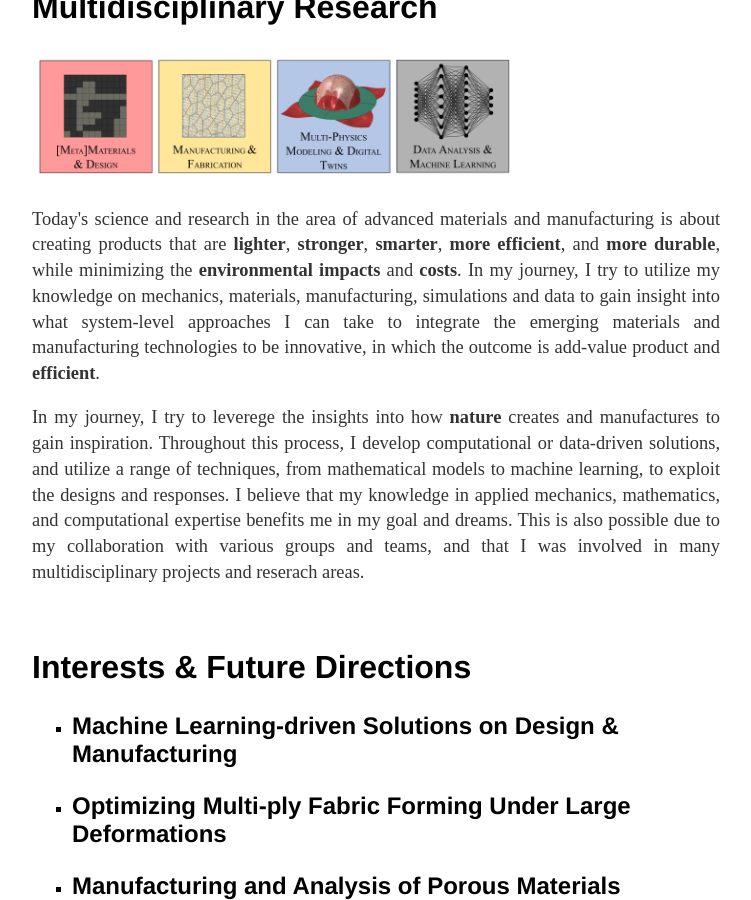
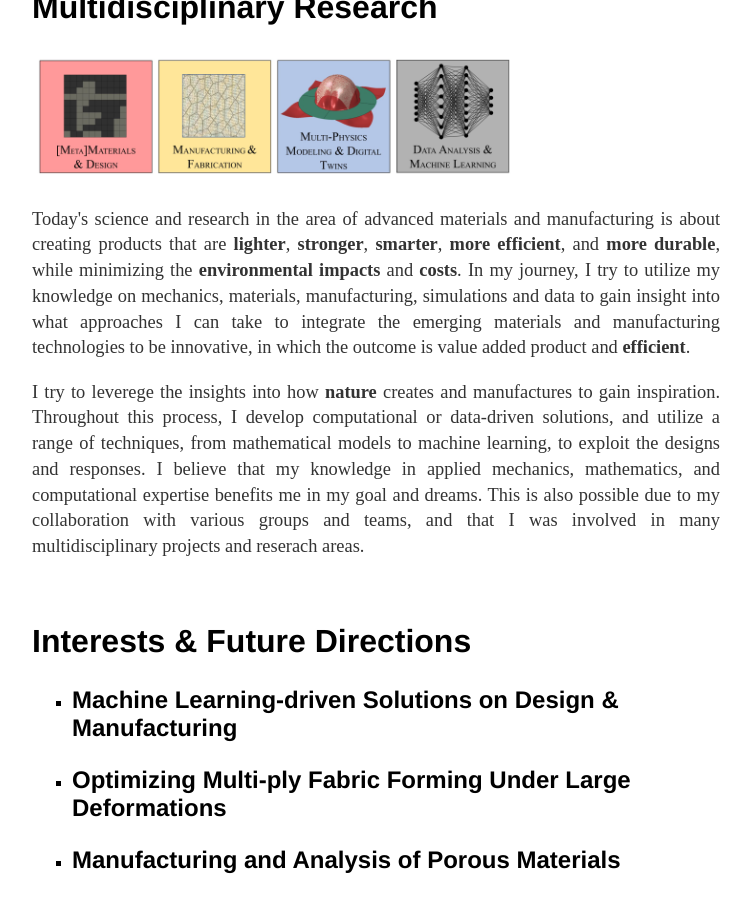
Before and after one commit to rsourki/rsourki.github.io, a Jekyll site: the page built from research/index.html, in a window 1280 px wide and 900 px high, scrolled down 370 px. Shown: the whole window, without its empty margins (304-1055 px from the left). Built offline with Jekyll 4.4.1, drawn with Linux system fonts in a browser that asks for light colours.

Commit message:
Update index.html

```diff
--- a/research/index.html
+++ b/research/index.html
@@ -19,9 +19,9 @@ title: Research - Reza Sourki Webpage
 	<p>Today's science and research in the area of advanced materials and manufacturing is about creating products that
 	are <b>lighter</b>, <b>stronger</b>, <b>smarter</b>, <b>more efficient</b>, and <b>more durable</b>, while minimizing the <b>environmental impacts</b> and <b>costs</b>.
 	In my journey, I try to utilize my knowledge on mechanics, materials, manufacturing, simulations and data to gain insight into
-	what system-level approaches I can take to integrate the emerging materials and manufacturing technologies to be innovative, in which the outcome is
-	add-value product and <b>efficient</b>.</p>
-	<p>In my journey, I try to leverege the insights into how <b>nature</b> creates and manufactures to gain inspiration. Throughout this process, I develop
+	what approaches I can take to integrate the emerging materials and manufacturing technologies to be innovative, in which the outcome is
+	value added product and <b>efficient</b>.</p>
+	<p>I try to leverege the insights into how <b>nature</b> creates and manufactures to gain inspiration. Throughout this process, I develop
 	computational or data-driven solutions, and utilize a range of techniques, from mathematical models to machine learning, to exploit the designs and responses.
 	I believe that my knowledge in applied mechanics, mathematics, and computational expertise benefits me in my goal and dreams. This is also possible
 	due to my collaboration with various groups and teams, and that I was involved in many multidisciplinary projects and reserach areas.
```
